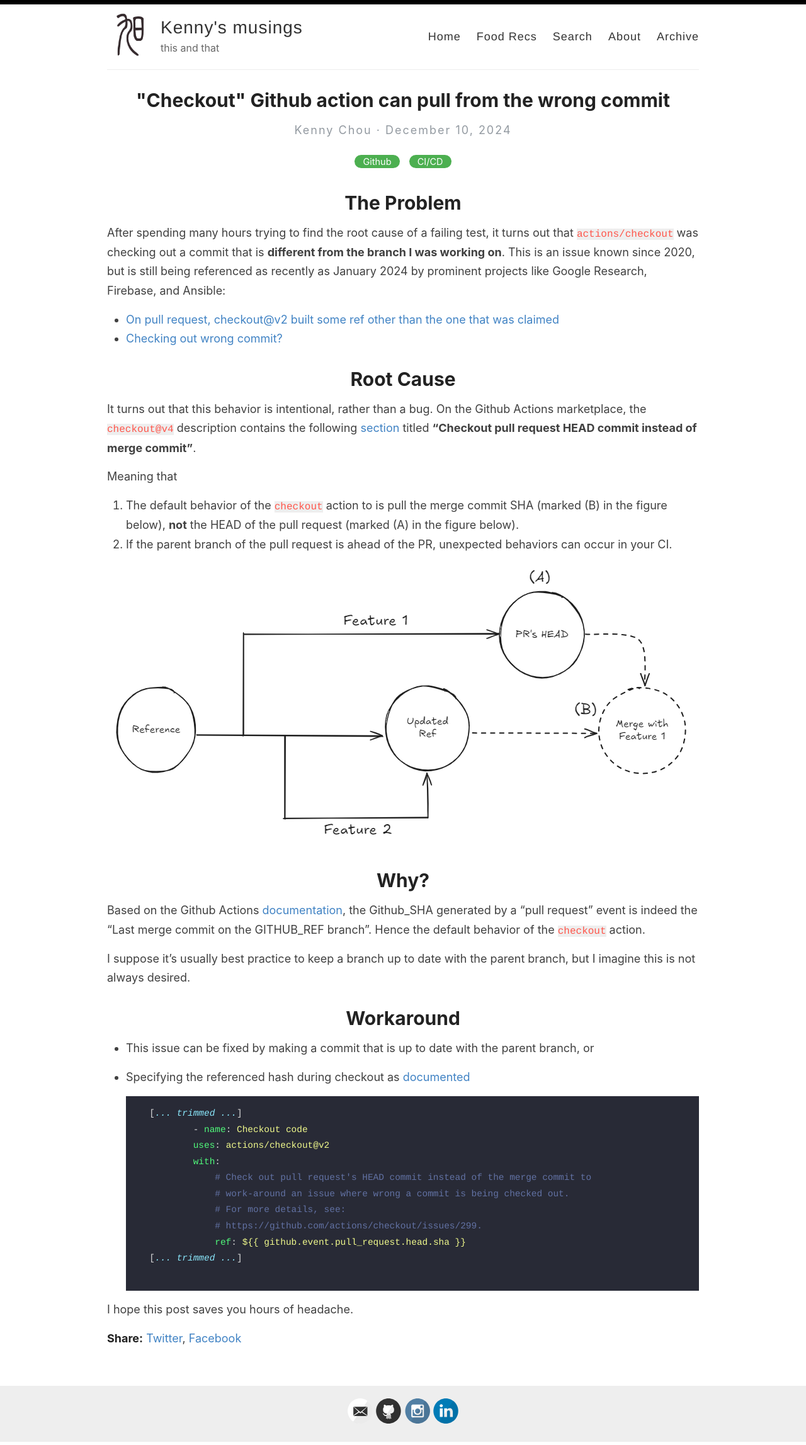
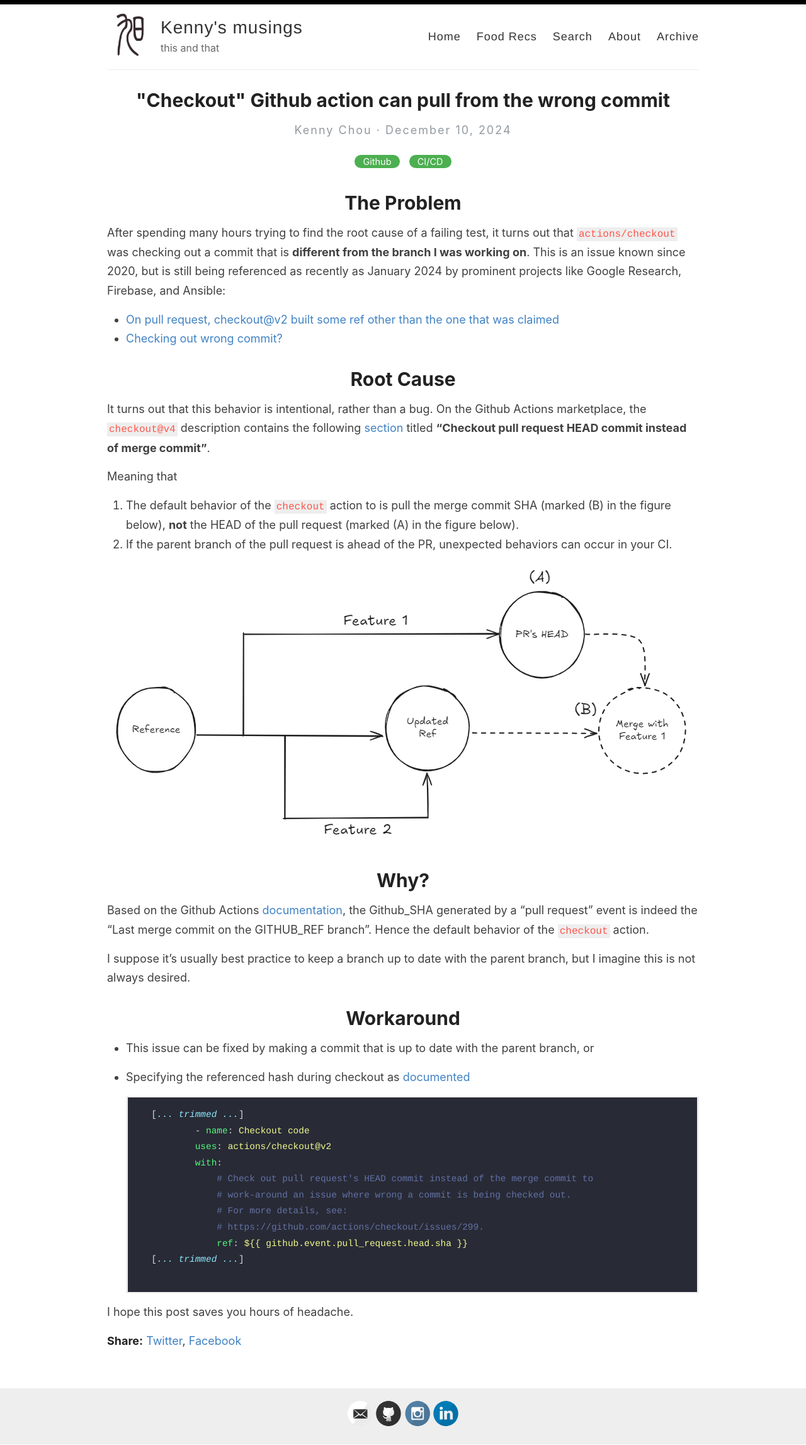
Before and after one commit to kfchou/kfchou.github.io, a Jekyll site: the page built from _posts/2024-12-10-gh-checkout-quirk.md, in a window 1280 px wide. Shown: the whole page at 63% size. Built offline with Jekyll 4.4.1, drawn with Linux system fonts in a browser that asks for light colours; comment, search, counter and statistics services are not loaded.

Commit message:
add padding to inline code

```diff
--- a/_sass/_darcula.scss
+++ b/_sass/_darcula.scss
@@ -13,6 +13,7 @@
 .highlighter-rouge {
     background-color: #eee;
     color: #FF554A;
+    padding: 2px 3px;
     font-size: 16px;
 }
 
--- a/_sass/_highlights.scss
+++ b/_sass/_highlights.scss
@@ -14,6 +14,7 @@
 .highlighter-rouge {
   background-color: #eee;
   color: #FF554A;
+  padding: 2px 3px;
 }
 
 .highlight .c { color: #586E75 } /* Comment */
```
